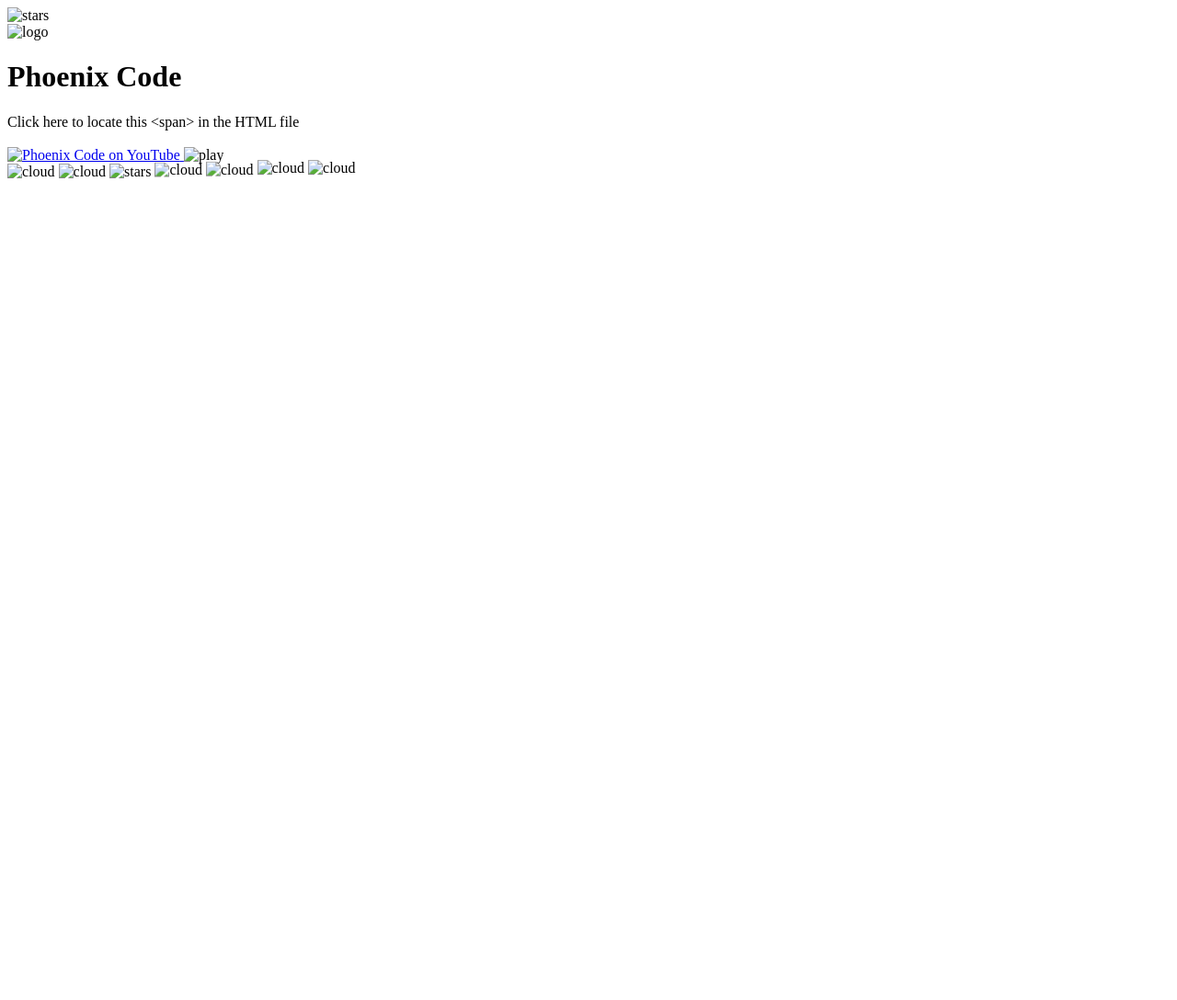
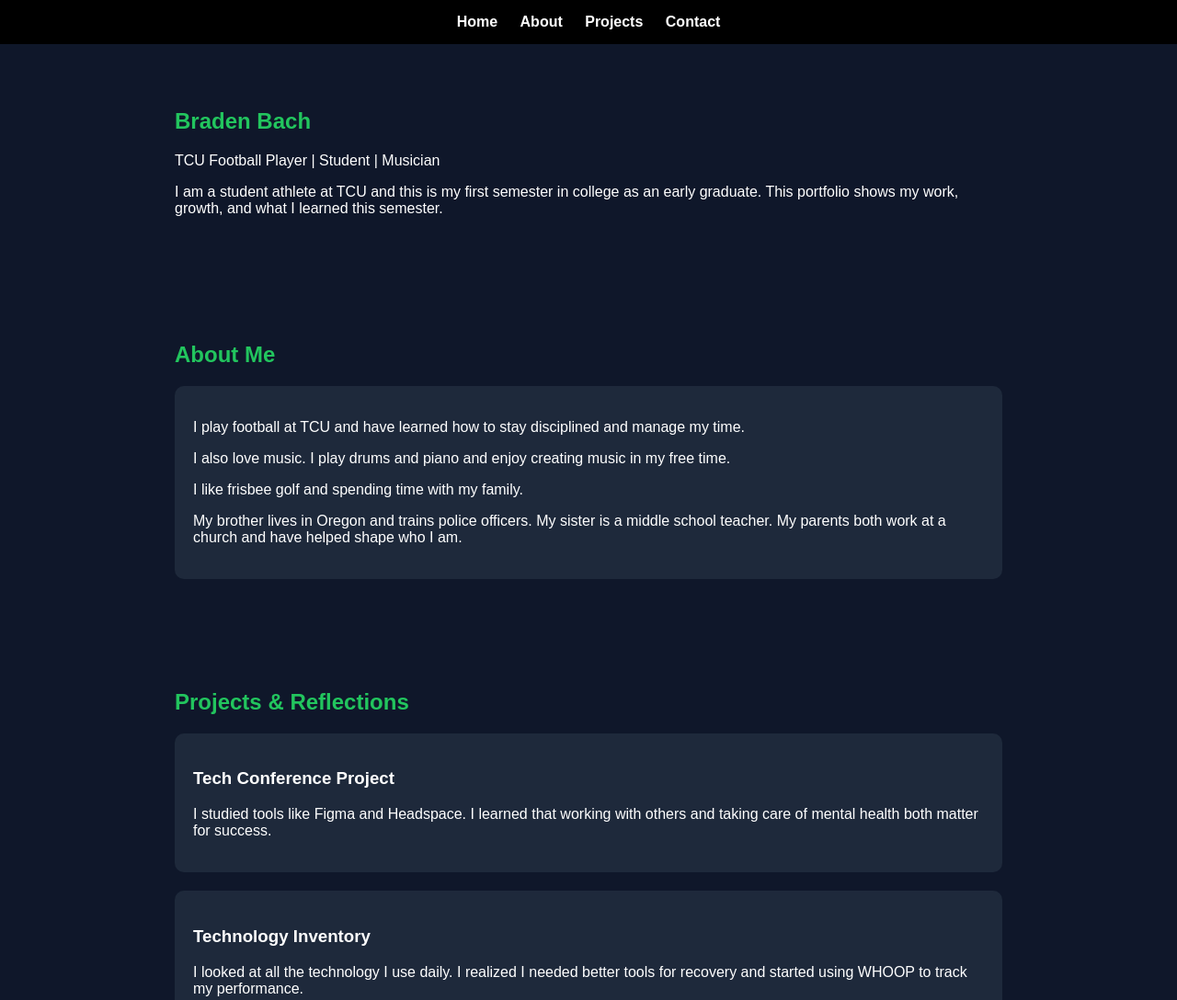
Before and after one commit to bradenbach85-droid/portfolio, a plain HTML site: page index.html in a window 1280 px wide. Shown: the top 1088 px of the page at 92% size. Before the commit the page ends 800 px from the top, so only its background shows below. Drawn offline with Linux system fonts and the light colour scheme.

Commit message:
Update index.html

```diff
--- a/index.html
+++ b/index.html
@@ -1,72 +1,137 @@
-<!doctype html>
+<!DOCTYPE html>
 <html lang="en">
 <head>
-        <meta charset="utf-8" />
-        <title>Phoenix editor</title>
-        <link rel="stylesheet" href="styles.css" />
-        <script src="script.js"></script>
+<meta charset="UTF-8">
+<meta name="viewport" content="width=device-width, initial-scale=1.0">
+<title>Braden Bach Portfolio</title>
+
+<style>
+body {
+    margin: 0;
+    font-family: Arial, sans-serif;
+    background: #0f172a;
+    color: white;
+}
+
+nav {
+    background: black;
+    padding: 15px;
+    text-align: center;
+}
+
+nav a {
+    color: white;
+    margin: 10px;
+    text-decoration: none;
+    font-weight: bold;
+}
+
+nav a:hover {
+    color: #22c55e;
+}
+
+section {
+    padding: 50px;
+    max-width: 900px;
+    margin: auto;
+}
+
+h1, h2 {
+    color: #22c55e;
+}
+
+.card {
+    background: #1e293b;
+    padding: 20px;
+    margin-top: 20px;
+    border-radius: 10px;
+}
+</style>
 </head>
 
-    <body onload="onPageLoaded()">
-        <img id="starsLeft" alt="stars" src="images/stars-left.svg" />
-        <div id="mainDiv">
-            <img id="logo" alt="logo" src="images/phoenix-logo.svg" />
-            <div id="MainText">
-                <h1>Phoenix Code</h1>
-                <span>Click here to locate this &lt;span&gt; in the HTML file<br /></span><br />
+<body>
+
+<nav>
+<a href="#home">Home</a>
+<a href="#about">About</a>
+<a href="#projects">Projects</a>
+<a href="#contact">Contact</a>
+</nav>
+
+<section id="home">
+<h1>Braden Bach</h1>
+<p>TCU Football Player | Student | Musician</p>
+
+<p>
+I am a student athlete at TCU and this is my first semester in college as an early graduate.
+This portfolio shows my work, growth, and what I learned this semester.
+</p>
+</section>
+
+<section id="about">
+<h2>About Me</h2>
+
+<div class="card">
+<p>
+I play football at TCU and have learned how to stay disciplined and manage my time.
+</p>
+
+<p>
+I also love music. I play drums and piano and enjoy creating music in my free time.
+</p>
+
+<p>
+I like frisbee golf and spending time with my family.
+</p>
+
+<p>
+My brother lives in Oregon and trains police officers. My sister is a middle school teacher.
+My parents both work at a church and have helped shape who I am.
+</p>
 </div>
-            <div class="video-container">
-                <a
-                    href="https://www.youtube.com/@phoenixcodeeditor3764"
-                    target="_blank"
-                    title="Phoenix YouTube Channel"
-                    class="phcode-no-lp-edit">
-                    <img
-                        src="images/youtube_video.png"
-                        alt="Phoenix Code on YouTube"
-                        title="Phoenix Code on YouTube"
-                        style="max-width: 320px" />
-                </a>
-                <img src="images/play.svg" class="play-button phcode-no-lp-edit" style="width: 64px;" alt="play">
+</section>
+
+<section id="projects">
+<h2>Projects & Reflections</h2>
+
+<div class="card">
+<h3>Tech Conference Project</h3>
+<p>
+I studied tools like Figma and Headspace. I learned that working with others and taking care of mental health both matter for success.
+</p>
 </div>
+
+<div class="card">
+<h3>Technology Inventory</h3>
+<p>
+I looked at all the technology I use daily. I realized I needed better tools for recovery and started using WHOOP to track my performance.
+</p>
 </div>
-        <img id="cloudLeftTop" alt="cloud" src="images/vector-top-left.png" />
-        <img id="cloudBottomRight" alt="cloud" src="images/vector-bottom-right.png" />
-        <img id="starsRight" alt="stars" src="images/stars-right.svg" />
-        <img
-            class="clouds"
-            alt="cloud"
-            style="z-index: 3; transform: translate(0px, -1.55909px)"
-            src="images/cloud1.svg" />
-        <img
-            class="clouds"
-            alt="cloud"
-            style="z-index: 6; transform: translate(0px, -2.33863px)"
-            src="images/cloud2.svg" />
-        <img
-            class="clouds"
-            alt="cloud"
-            style="z-index: 5; transform: translate(0px, -3.89772px)"
-            src="images/cloud3.svg" />
-        <img
-            class="clouds"
-            alt="cloud"
-            style="z-index: 6; transform: translate(0px, -3.89772px)"
-            src="images/cloud4.svg" />
-        <div class="night">
-            <div class="shooting_star">
-                <div class="shooting_star" />
+
+<div class="card">
+<h3>AI Project</h3>
+<p>
+I compared different AI tools and learned how prompts change responses. I also learned about risks like bias and overuse.
+</p>
 </div>
+
+<div class="card">
+<h3>Football Story Project</h3>
+<p>
+I created a project about my journey to TCU football. It showed how hard work and staying consistent helped me reach my goals.
+</p>
 </div>
-        <div class="night">
-            <div class="shooting_star">
-                <div class="shooting_star" />
+
+</section>
+
+<section id="contact">
+<h2>Contact</h2>
+
+<div class="card">
+<p>Email: your-email@email.com</p>
+<p>Instagram: yourhandle</p>
 </div>
-        </div>
-        <div class="night">
-            <div class="shooting_star">
-                <div class="shooting_star" />
-            </div>
-        </div>
+</section>
+
 </body>
 </html>
```
Lines whose indentation alone changed are shown as unchanged.
